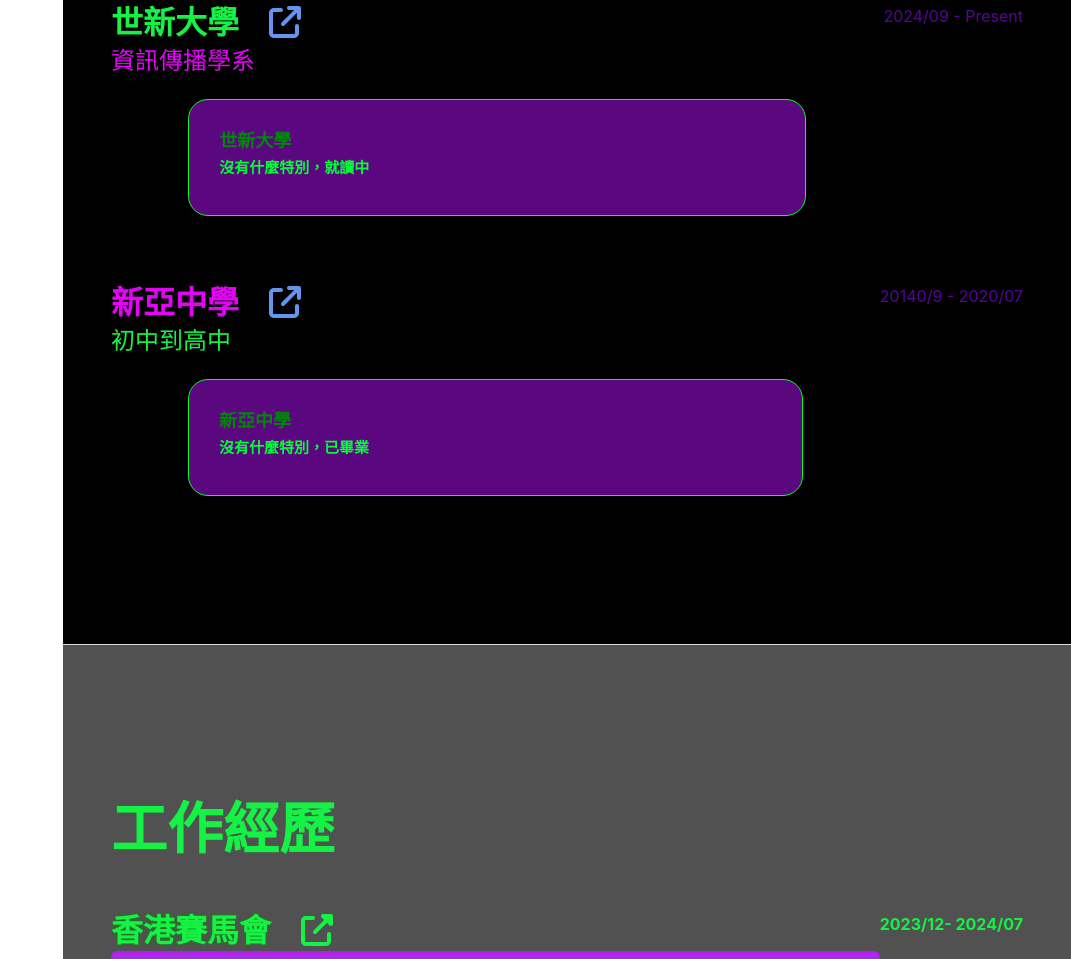
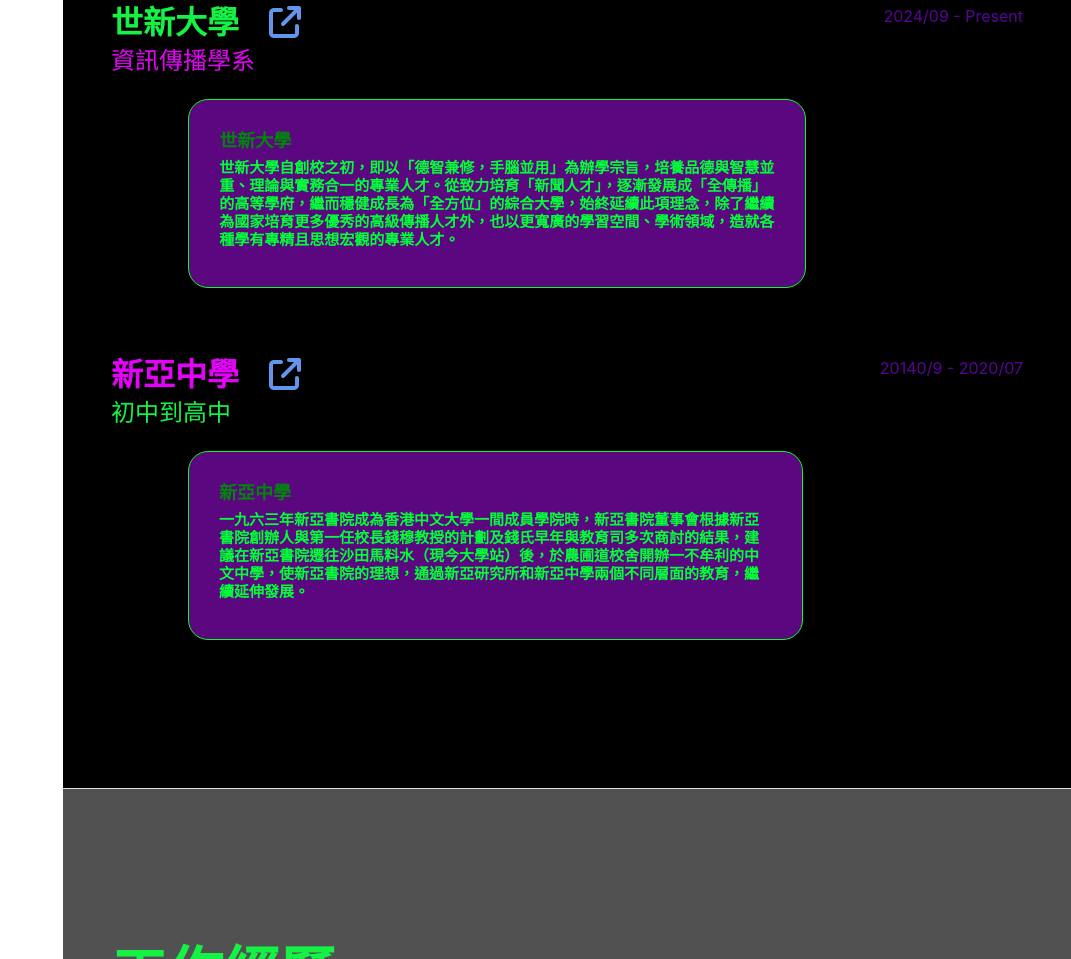
Before and after one commit to lokhui/lokhui.github.io, a plain HTML site: page index.html in a window 1280 px wide. Shown: the part 992-1951 px from the top of the page, without its empty margins (209-1280 px from the left). Drawn offline with nearby package versions, Linux system fonts and the light colour scheme; a web font is replaced by a local one.

Commit message:
Update index.html

```diff
--- a/index.html
+++ b/index.html
@@ -60,7 +60,7 @@
                             <div class="subheading mb-3 lok-vi">資訊傳播學系</div>
                             <div class="lokdivgrey">
                                 <h4 class="loksmallh4">世新大學 </h4>
-                                <h5 class="loksmallh5">沒有什麼特別，就讀中</h5>
+                                <h5 class="loksmallh5">世新大學自創校之初，即以「德智兼修，手腦並用」為辦學宗旨，培養品德與智慧並重、理論與實務合一的專業人才。從致力培育「新聞人才」，逐漸發展成「全傳播」的高等學府，繼而穩健成長為「全方位」的綜合大學，始終延續此項理念，除了繼續為國家培育更多優秀的高級傳播人才外，也以更寬廣的學習空間、學術領域，造就各種學有專精且思想宏觀的專業人才。</h5>
                              </div>
                         </div>
                         <div class="flex-shrink-0"><span class="text-primary">2024/09 - Present</span></div>
@@ -71,7 +71,7 @@
                             <div class="subheading mb-3 lok-green">初中到高中</div>
                             <div class="lokdivgrey">
                                 <h4 class="loksmallh4">新亞中學</h4>
-                                <h5 class="loksmallh5">沒有什麼特別，已畢業</h5>
+                                <h5 class="loksmallh5">一九六三年新亞書院成為香港中文大學一間成員學院時，新亞書院董事會根據新亞書院創辦人與第一任校長錢穆教授的計劃及錢氏早年與教育司多次商討的結果，建議在新亞書院遷往沙田馬料水（現今大學站）後，於農圃道校舍開辦一不牟利的中文中學，使新亞書院的理想，通過新亞研究所和新亞中學兩個不同層面的教育，繼續延伸發展。</h5>
                              </div>
                         </div>
                         <div class="flex-shrink-0"><span class="text-primary">20140/9 - 2020/07</span></div>
```
